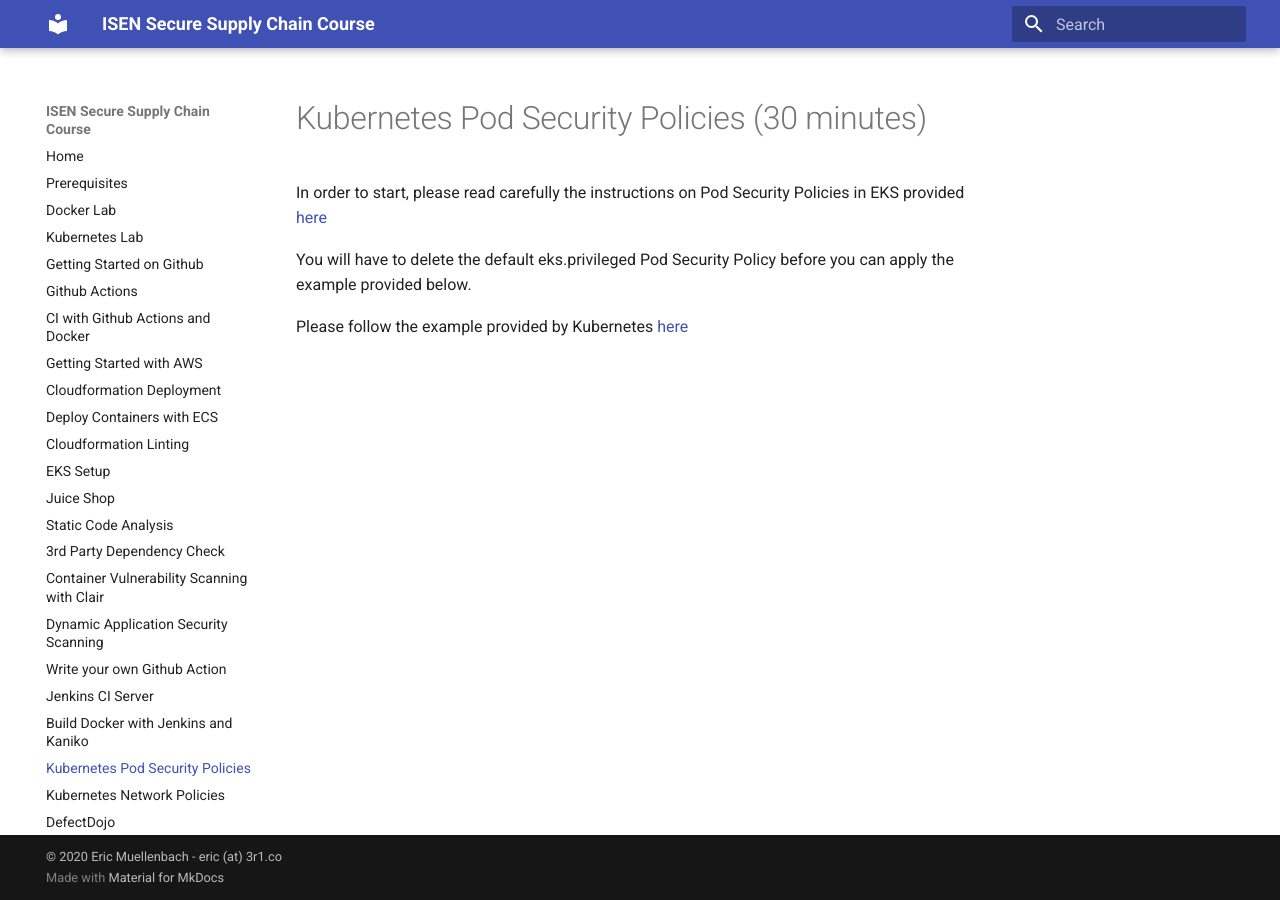
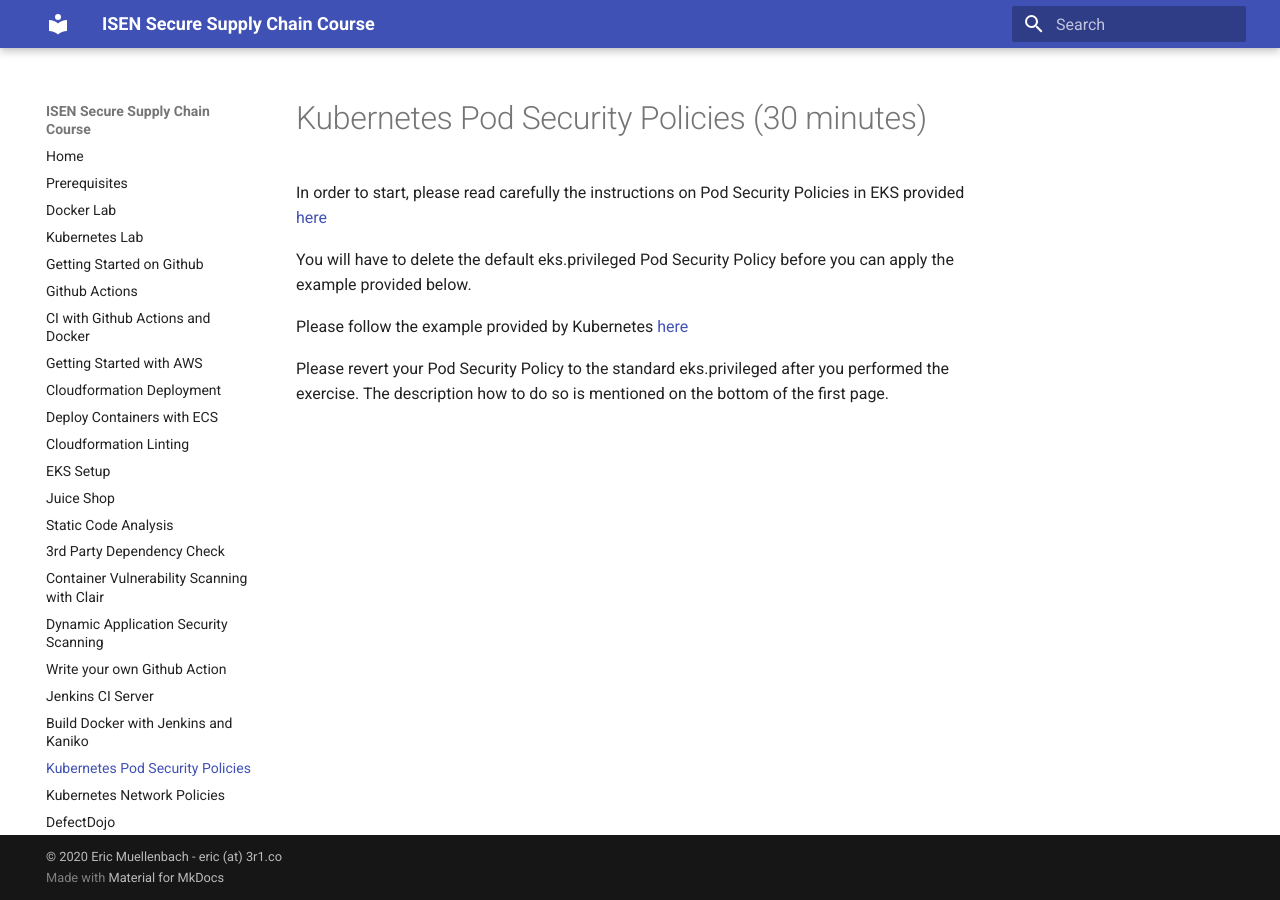
Before and after one commit to 3r1co/ssc, an MkDocs documentation site: the page built from docs/psp.md, in a window 1280 px wide. Built offline with MkDocs 1.6.1 and Material for MkDocs 9.7.7, drawn with Linux system fonts in a browser that asks for light colours.

Commit message:
Update arachni

```diff
--- a/docs/psp.md
+++ b/docs/psp.md
@@ -5,3 +5,6 @@
 You will have to delete the default eks.privileged Pod Security Policy before you can apply the example provided below.
 
 Please follow the example provided by Kubernetes [here](https://kubernetes.io/docs/concepts/policy/pod-security-policy/#example)
+
+Please revert your Pod Security Policy to the standard eks.privileged after you performed the exercise.
+The description how to do so is mentioned on the bottom of the first page.
```
